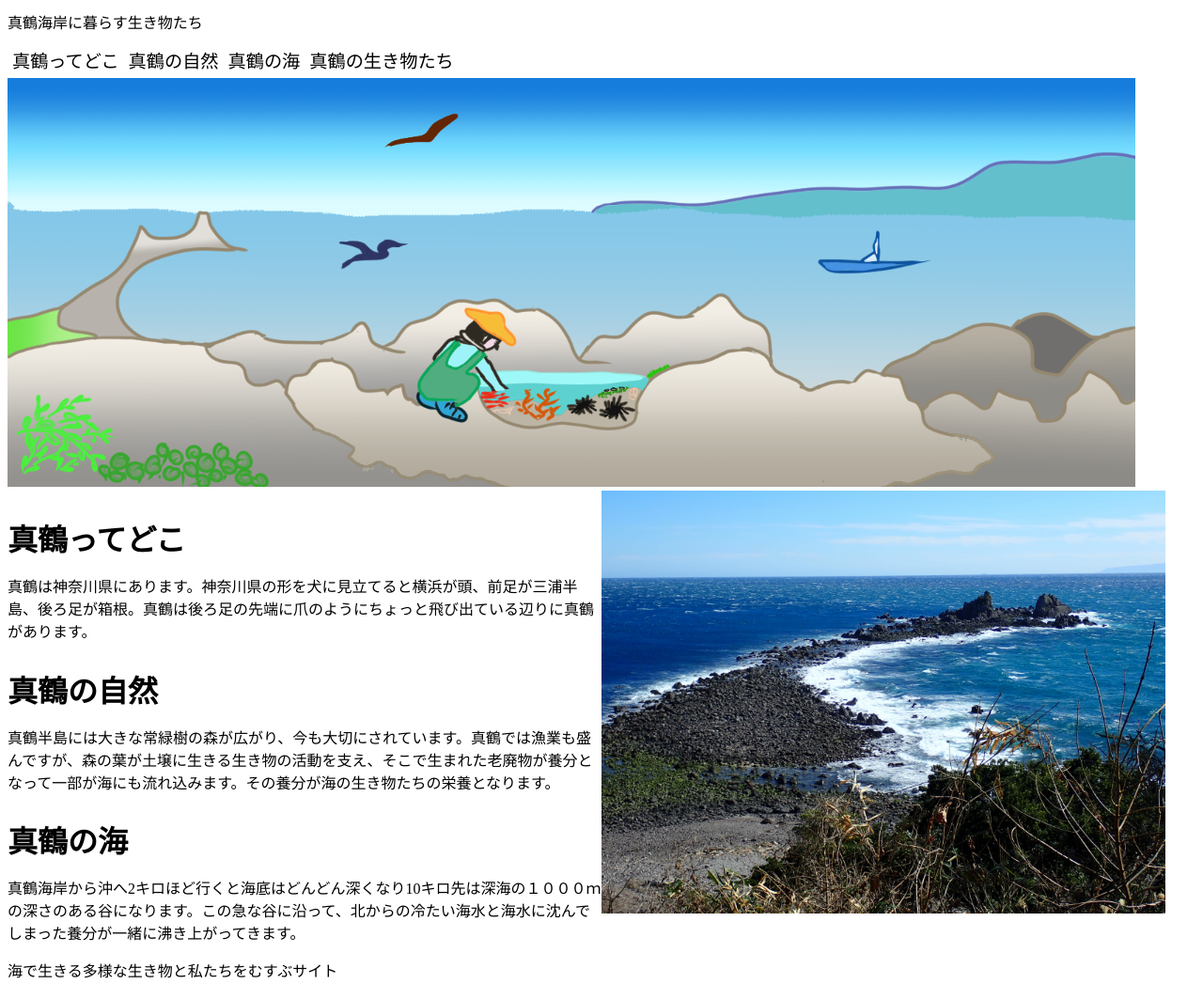
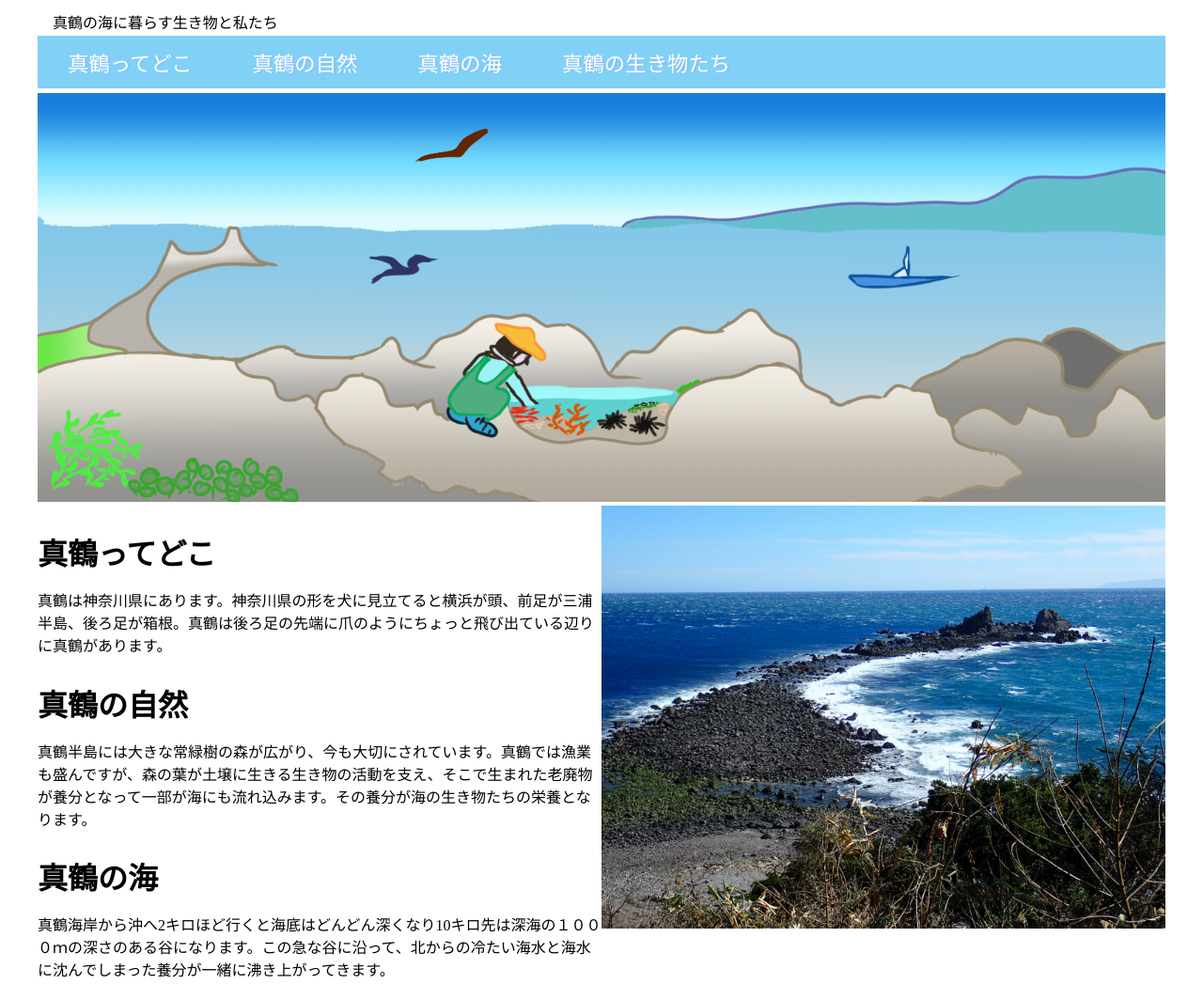
Before and after one commit to akamono/manadurunoisoya, a plain HTML site: page index.html in a window 1280 px wide. Shown: the top 1047 px of the page at 94% size. Drawn offline with Linux system fonts and the light colour scheme.

Commit message:
Add files via upload

```diff
--- a/index.html
+++ b/index.html
@@ -10,10 +10,12 @@
 </head>
 <body>
   <header>
-    <h1><a href = "#">真鶴海岸に暮らす生き物たち</a></h1>
+    <h1><a href = "#">真鶴の海に暮らす生き物と私たち </a></h1>
   </header>
-    <nav>
-      <ul class="top">
+
+
+    <nav class="menu">
+      <ul>
         <li><a href = "#place">真鶴ってどこ</a></li>
         <li><a href = "#sur">真鶴の自然</a></li>
         <li><a href = "#sea">真鶴の海</a></li>
@@ -21,7 +23,10 @@
       </ul>
     </nav>
 
-  <div class="sea">
+
+
+
+  <!-- <div class="sea"> -->
     <img src="top.png" alt="真鶴の海" width="1200" height="435">
   </div>
   <div class="container">
--- a/style.css
+++ b/style.css
@@ -1,48 +1,72 @@
+body {
+  width: 1200px;
+  margin: auto;
+}
 
 header h1 a {
   color: #000;
   text-decoration: none;
 }
 
-
 h1 {
+  margin-left: 16px;
+  margin-bottom: 3px;
   font-size: 1em;
   font-weight: lighter;
 }
 
-nav .top   {
+.menu ul {
   margin: 0;
   padding: 0;
   list-style: none;
+  overflow: hidden;
 }
 
-  nav li a {
+.menu li a {
   display: block;
-    padding: 5px;
-    color: #000;
-    font-size: 1.2em;
+  padding: 12px 32px;
+  color: rgb(255, 255, 255);
+  font-size: 1.4em;
   text-decoration: none;
+  text-shadow: 2px 1px rgb(138, 191, 252);
 }
 
-  nav li a:hover {
-    background-color: rgb(210, 241, 250);
+ .menu {
+   margin-bottom: 5px;
+   background-color: rgb(129, 209, 247);
 }
 
-  nav ul ::after {
+.menu li a:hover {
+  background-color: rgb(151, 216, 247);
+
+
+
+}
+
+.menu ul ::after {
   content: "";
   display: block;
   clear: both;
 }
 
-  .top li {
+.menu li {
   float: left;
   width: auto;
 }
+
+
+
 
 .item1 h2 {
   margin-bottom: 10px;
   font-size: 2em;
 }
+
+footer p {
+  margin: 0%;
+}
+
+
 
 @media (min-width:768px) {
   .container {
@@ -57,8 +81,3 @@ nav .top   {
     width: 50%;
   }
 }
-
-footer p {
-  margin: 0%;
-
-}
```
Lines whose indentation alone changed are shown as unchanged.
